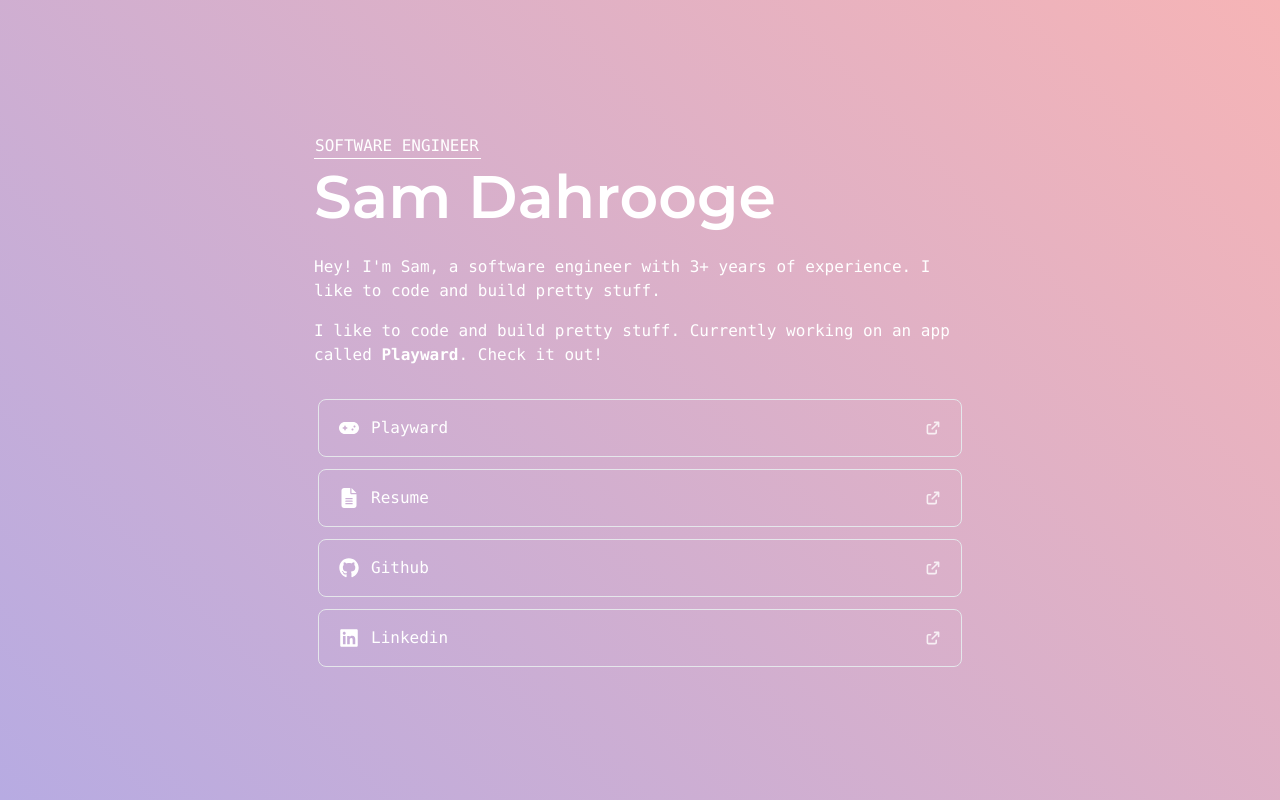
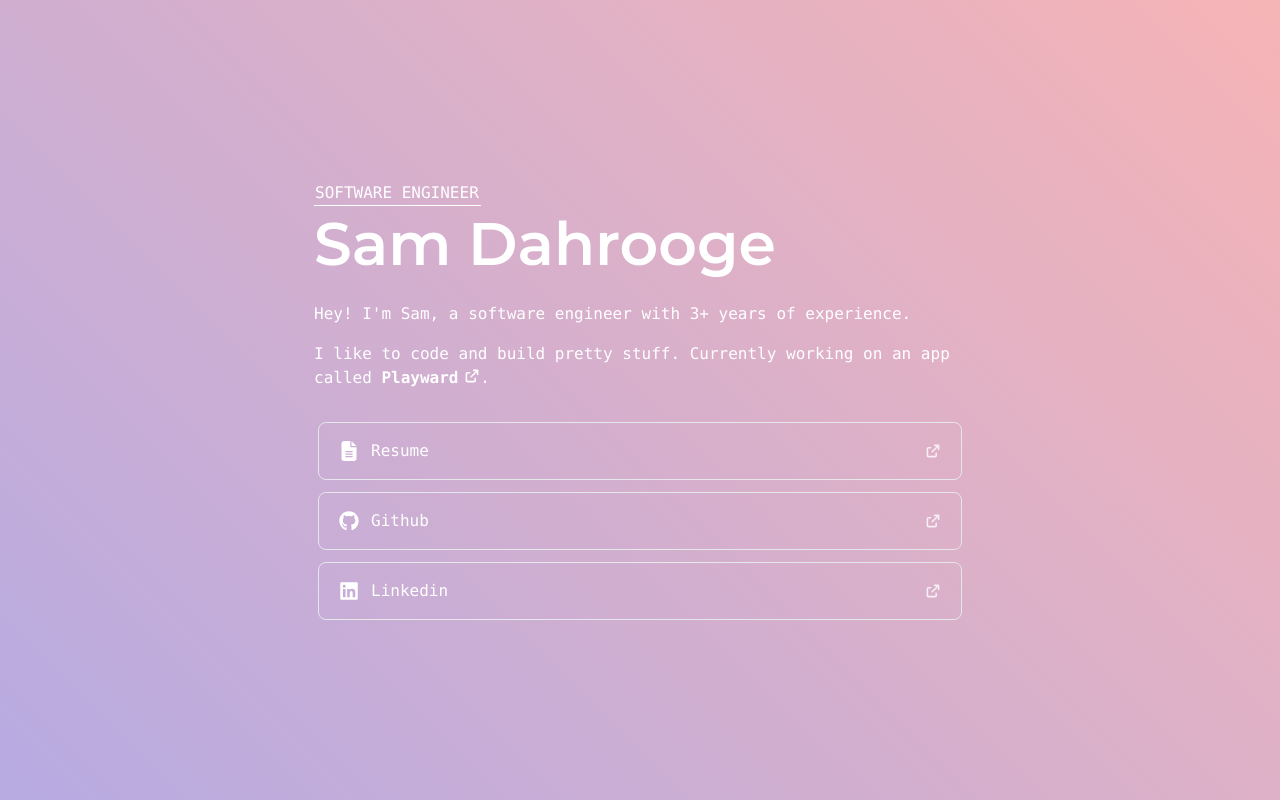
Before and after one commit to Just-Hosam/new-portfolio, a plain HTML site: page index.html in a window 1280 px wide. Drawn offline with nearby package versions, Linux system fonts and the light colour scheme.

Commit message:
move playward redirect button

```diff
--- a/index.html
+++ b/index.html
@@ -41,36 +41,19 @@
         <h1 class="text-6xl font-semibold font-[Montserrat]">Sam Dahrooge</h1>
       </header>
       <div class="mt-7 space-y-4">
-        <p>
-          Hey! I'm Sam, a software engineer with 3+ years of experience. I like
-          to code and build pretty stuff.
-        </p>
+        <p>Hey! I'm Sam, a software engineer with 3+ years of experience.</p>
         <p>
           I like to code and build pretty stuff. Currently working on an app
-          called <b>Playward</b>. Check it out!
-        </p>
-      </div>
-      <div class="mt-8 space-y-3 px-1">
+          called
           <a
-          class="flex items-center border rounded-lg py-4 px-5 w-full hover:bg-white/10"
+            class="font-semibold"
             rel="noreferrer"
             target="_blank"
             href="https://wishlist.samdahrooge.com"
           >
+            Playward
             <svg
-            class="h-5 w-5"
-            xmlns="http://www.w3.org/2000/svg"
-            viewBox="0 0 640 640"
-            aria-hidden="true"
-            focusable="false"
-          >
-            <path
-              d="M448 128C554 128 640 214 640 320C640 426 554 512 448 512L192 512C86 512 0 426 0 320C0 214 86 128 192 128L448 128zM192 240C178.7 240 168 250.7 168 264L168 296L136 296C122.7 296 112 306.7 112 320C112 333.3 122.7 344 136 344L168 344L168 376C168 389.3 178.7 400 192 400C205.3 400 216 389.3 216 376L216 344L248 344C261.3 344 272 333.3 272 320C272 306.7 261.3 296 248 296L216 296L216 264C216 250.7 205.3 240 192 240zM432 336C414.3 336 400 350.3 400 368C400 385.7 414.3 400 432 400C449.7 400 464 385.7 464 368C464 350.3 449.7 336 432 336zM496 240C478.3 240 464 254.3 464 272C464 289.7 478.3 304 496 304C513.7 304 528 289.7 528 272C528 254.3 513.7 240 496 240z"
-            />
-          </svg>
-          <span class="flex-1 ml-3">Playward</span>
-          <svg
-            class="h-4 w-4 opacity-80"
+              class="h-4 w-4 -mt-1 -ml-1 inline"
               xmlns="http://www.w3.org/2000/svg"
               viewBox="0 0 640 640"
               aria-hidden="true"
@@ -78,11 +61,13 @@
             >
               <path
                 d="M384 64C366.3 64 352 78.3 352 96C352 113.7 366.3 128 384 128L466.7 128L265.3 329.4C252.8 341.9 252.8 362.2 265.3 374.7C277.8 387.2 298.1 387.2 310.6 374.7L512 173.3L512 256C512 273.7 526.3 288 544 288C561.7 288 576 273.7 576 256L576 96C576 78.3 561.7 64 544 64L384 64zM144 160C99.8 160 64 195.8 64 240L64 496C64 540.2 99.8 576 144 576L400 576C444.2 576 480 540.2 480 496L480 416C480 398.3 465.7 384 448 384C430.3 384 416 398.3 416 416L416 496C416 504.8 408.8 512 400 512L144 512C135.2 512 128 504.8 128 496L128 240C128 231.2 135.2 224 144 224L224 224C241.7 224 256 209.7 256 192C256 174.3 241.7 160 224 160L144 160z"
-            />
-          </svg>
-        </a>
+              /></svg></a
+          >.
+        </p>
+      </div>
+      <div class="mt-8 space-y-3 px-1">
         <a
-          class="flex items-center border rounded-lg py-4 px-5 w-full hover:bg-white/10"
+          class="flex items-center border rounded-lg py-4 px-5 w-full hover:bg-white/10 text-white fill-white"
           rel="noopener noreferrer"
           target="_blank"
           href="resume.pdf"
@@ -112,7 +97,7 @@
           </svg>
         </a>
         <a
-          class="flex items-center border rounded-lg py-4 px-5 w-full hover:bg-white/10"
+          class="flex items-center border rounded-lg py-4 px-5 w-full hover:bg-white/10 text-white fill-white"
           rel="noreferrer"
           target="_blank"
           href="https://github.com/Just-Hosam"
@@ -142,7 +127,7 @@
           </svg>
         </a>
         <a
-          class="flex items-center border rounded-lg py-4 px-5 w-full hover:bg-white/10"
+          class="flex items-center border rounded-lg py-4 px-5 w-full hover:bg-white/10 text-white fill-white"
           rel="noreferrer"
           target="_blank"
           href="https://www.linkedin.com/in/hosam-dahrooge/"
```
Lines whose indentation alone changed are shown as unchanged.
